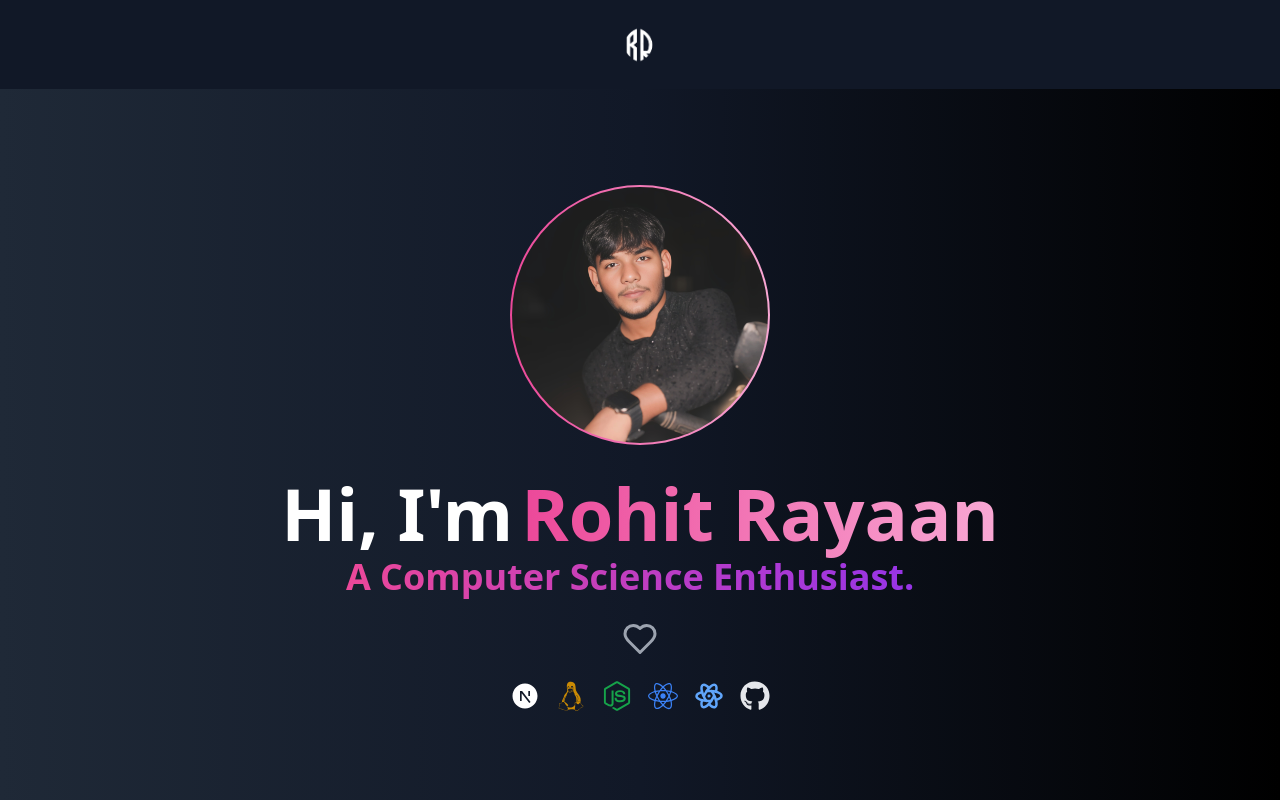
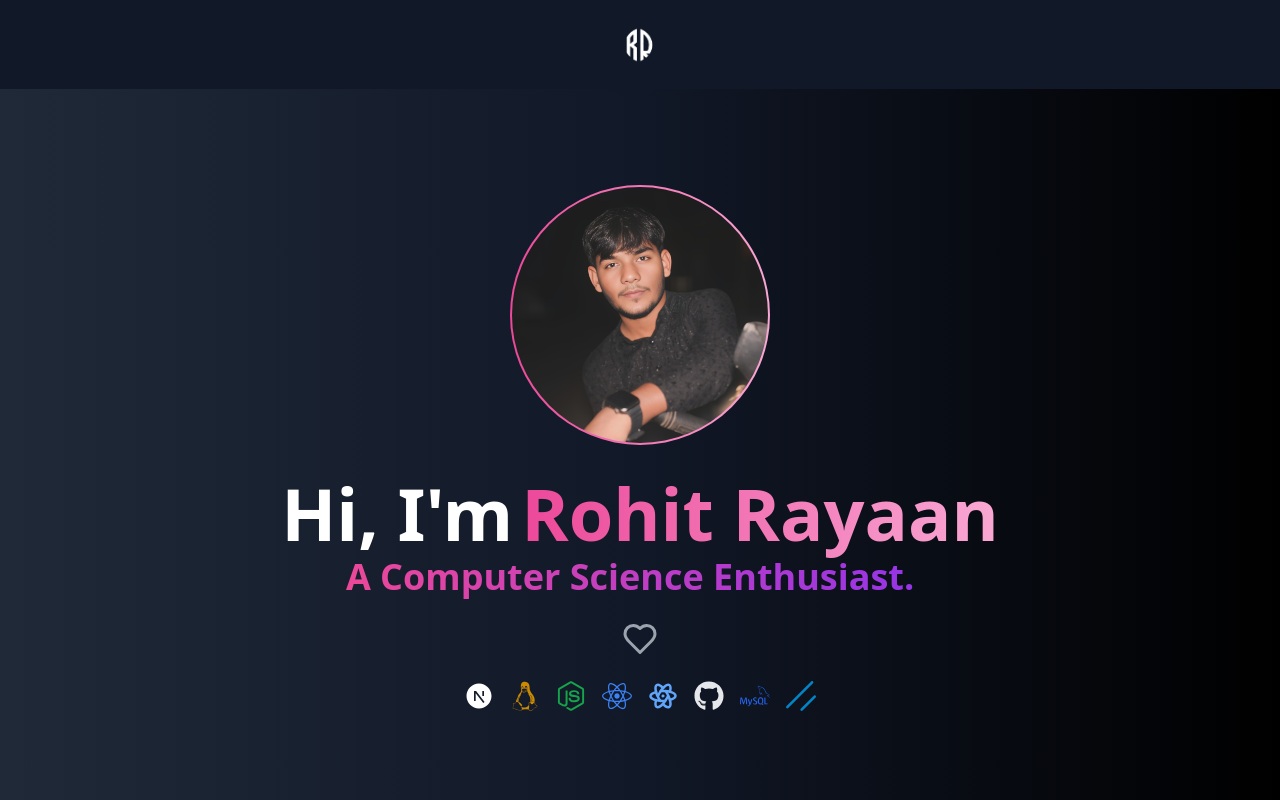
Before and after one commit to starkryan/rajule, a Next.js app: page / in a window 1280 px wide. Shown: the top 800 px of the page. Built offline with nearby package versions, Linux system fonts and the light colour scheme.

Commit message:
devicons Added

```diff
--- a/app/page.tsx
+++ b/app/page.tsx
@@ -11,6 +11,7 @@ import { DiLinux } from 'react-icons/di';
 import { FaNodeJs, FaReact, FaGithub } from 'react-icons/fa';
 import { TbBrandReactNative } from 'react-icons/tb';
 import { SiMysql } from "react-icons/si";
+import { SiShadcnui } from "react-icons/si";
 
 
 export default function Home() {
@@ -97,13 +98,33 @@ export default function Home() {
           </button>
         </div>
         <div className="flex justify-center space-x-4 text-3xl my-4">
-          <RiNextjsFill className="text-white" /> {/* Next.js - black */}
-          <DiLinux className="text-yellow-600" />   {/* Linux - yellow */}
-          <FaNodeJs className="text-green-600" />   {/* Node.js - green */}
-          <FaReact className="text-blue-500" />     {/* React - blue */}
-          <TbBrandReactNative className="text-blue-400" /> {/* React Native - light blue */}
-          <FaGithub className="text-gray-200" />    {/* GitHub - gray */}
-        </div>
+  <a href="https://nextjs.org" target="_blank" rel="noopener noreferrer">
+    <RiNextjsFill className="text-white" /> {/* Next.js - black */}
+  </a>
+  <a href="https://www.linux.org" target="_blank" rel="noopener noreferrer">
+    <DiLinux className="text-yellow-600" /> {/* Linux - yellow */}
+  </a>
+  <a href="https://nodejs.org" target="_blank" rel="noopener noreferrer">
+    <FaNodeJs className="text-green-600" /> {/* Node.js - green */}
+  </a>
+  <a href="https://reactjs.org" target="_blank" rel="noopener noreferrer">
+    <FaReact className="text-blue-500" /> {/* React - blue */}
+  </a>
+  <a href="https://reactnative.dev" target="_blank" rel="noopener noreferrer">
+    <TbBrandReactNative className="text-blue-400" /> {/* React Native - light blue */}
+  </a>
+  <a href="https://github.com" target="_blank" rel="noopener noreferrer">
+    <FaGithub className="text-gray-200" /> {/* GitHub - gray */}
+  </a>
+  <a href="https://www.mysql.com" target="_blank" rel="noopener noreferrer">
+    <SiMysql className="text-blue-600" /> {/* MySQL - blue */}
+  </a>
+  <a href="https://shadcn.dev" target="_blank" rel="noopener noreferrer">
+    <SiShadcnui className="text-sky-600" /> {/* Shadcn UI - sky */}
+  </a>
+</div>
+
+
       </section>
 
 
```
